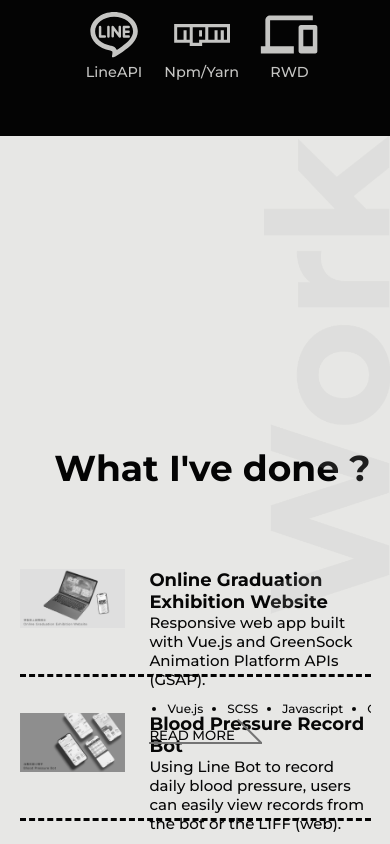
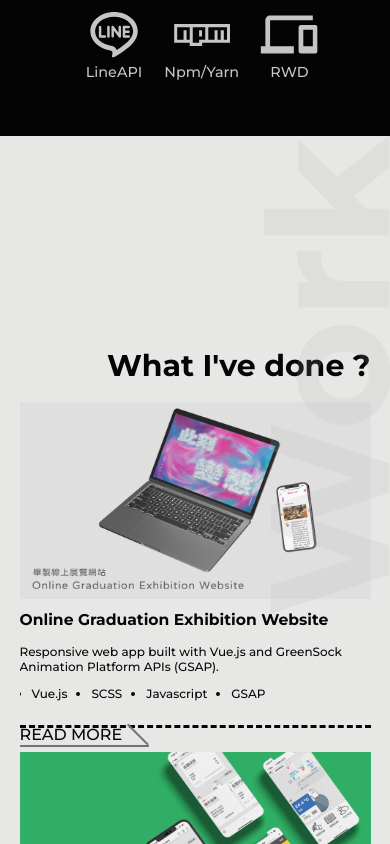
Before and after one commit to tsungyu927/tsungyu927.github.io, a React (Create React App) app: page / in a window 390 px wide. Shown: the part 3240-4084 px from the top of the page. Built offline with nearby package versions, Linux system fonts and the light colour scheme.

Commit message:
Update work with RWD

```diff
--- a/src/components/button/button_mobile.scss
+++ b/src/components/button/button_mobile.scss
@@ -10,8 +10,8 @@
         }
 
         & > .small {
-            font-size: 1em;
-            line-height: 1em;
+            font-size: 1.2em;
+            line-height: 1.2em;
         }
 
         & > .end-line {
@@ -31,7 +31,7 @@
         padding-right: 2em;
 
         & > .end-line {
-            height: 2.5em;
+            height: 2.2em;
         }
     }
 }
--- a/src/components/workCard/WorkCard.jsx
+++ b/src/components/workCard/WorkCard.jsx
@@ -1,5 +1,6 @@
 import React from 'react'
 import './workCard.scss'
+import './workCard_mobile.scss'
 import PropTypes from 'prop-types'
 // animate
 import ScrollAnimation from 'react-animate-on-scroll'
--- /dev/null
+++ b/src/components/workCard/workCard_mobile.scss
@@ -0,0 +1,58 @@
+@use '../../styles/utilities/color';
+
+@media screen and (max-width: 768px) and (orientation: portrait) {
+
+    .workcard {
+        margin-bottom: 2em;
+        padding: 0 0 2em 0;
+        flex-direction: column;
+        justify-content: flex-start;
+
+        & > .col-1 {
+            width: 100%;
+            height: max-content;
+
+            & > .pic {
+                width: 100%;
+                height: auto;
+                aspect-ratio: 16/9;
+
+                -webkit-filter: none; /* Safari 6.0 - 9.0 */
+                filter: none;
+            }
+
+            & > .pic:hover{
+
+            }
+        }
+
+        & > .col-2 {
+            width: 100%;
+            height: max-content;
+
+            & > .content {
+                margin: 0;
+                width: 100%;
+
+                & > .title {
+                    padding: 0.5em 0 1em 0;
+                    font-size: 1.3em;
+                    font-weight: bold;
+                }
+
+                & > .intro {
+                    font-size: 1em;
+                }
+
+                & > .tags {
+                    margin-bottom: 1em;
+                    & > ul {
+                        padding-left: 1em;
+                    }
+                }
+            }
+        }
+
+    }
+
+}
--- a/src/components/workModal/WorkModal.jsx
+++ b/src/components/workModal/WorkModal.jsx
@@ -1,5 +1,6 @@
 import React from 'react'
 import './workModal.scss'
+import './workModal_mobile.scss'
 import PropTypes from 'prop-types'
 // icon
 import { IoMdClose } from 'react-icons/io'
--- /dev/null
+++ b/src/components/workModal/workModal_mobile.scss
@@ -0,0 +1,73 @@
+@use '../../styles/utilities/color';
+
+@media screen and (max-width: 768px) and (orientation: portrait) {
+
+    .workmodal {
+
+        & > .modal {
+            top: 10%;
+            left: 10%;
+            width: 80%;
+            height: 80%;
+            grid-template-columns: 1fr;
+            grid-template-rows: 1fr 3fr 4fr 1fr;
+
+            // title
+            & > .title {
+                grid-column: 1/2;
+                grid-row: 1/2;
+                margin: 0 10%;
+                text-align: center;
+            }
+
+            & > .close {
+                position: fixed;
+                top: 10%;
+                right: 10%;
+                grid-column: auto;
+                grid-row: auto;
+                display: flex;
+                justify-content: flex-end;
+                align-items: center;
+
+                & > .icon {
+                    font-size: 3em;
+                    color: color.$primary-color-dark;
+                }
+            }
+
+            & > .content {
+                grid-column: 1/2;
+                grid-row: 3/4;
+                display: flex;
+                flex-direction: column;
+                justify-content: flex-start;
+                align-items: center;
+                overflow: hidden scroll;
+
+                & > .row {
+                    margin-bottom: 2em;
+                    width: 90%;
+                }
+            }
+
+            & > .pic {
+                width: 100%;
+                grid-column: 1/2;
+                grid-row: 2/3;
+
+                & > img {
+                    width: 90%;
+                    height: auto;
+                }
+            }
+
+            & > .btn {
+                grid-column: 1/2;
+                grid-row: 4/5;
+            }
+        }
+
+    }
+
+}
--- a/src/container/work/Work.jsx
+++ b/src/container/work/Work.jsx
@@ -1,5 +1,6 @@
 import React, { useState } from 'react'
 import './work.scss'
+import './work_mobile.scss'
 // animate
 import ScrollAnimation from 'react-animate-on-scroll'
 // data
--- /dev/null
+++ b/src/container/work/work_mobile.scss
@@ -0,0 +1,26 @@
+@use '../../styles/utilities/color';
+
+@media screen and (max-width: 768px) and (orientation: portrait) {
+
+    .work {
+
+        & > .row-1 {
+
+            margin-top: 25vh;
+            margin-bottom: 5%;
+            width: 100%;
+            height: max-content;
+
+            & > .title {
+                font-size: 2.5em;
+            }
+        }
+
+        & > .row-2 {
+            overflow: hidden;
+            margin-bottom: 0;
+        }
+
+    }
+
+}
```
